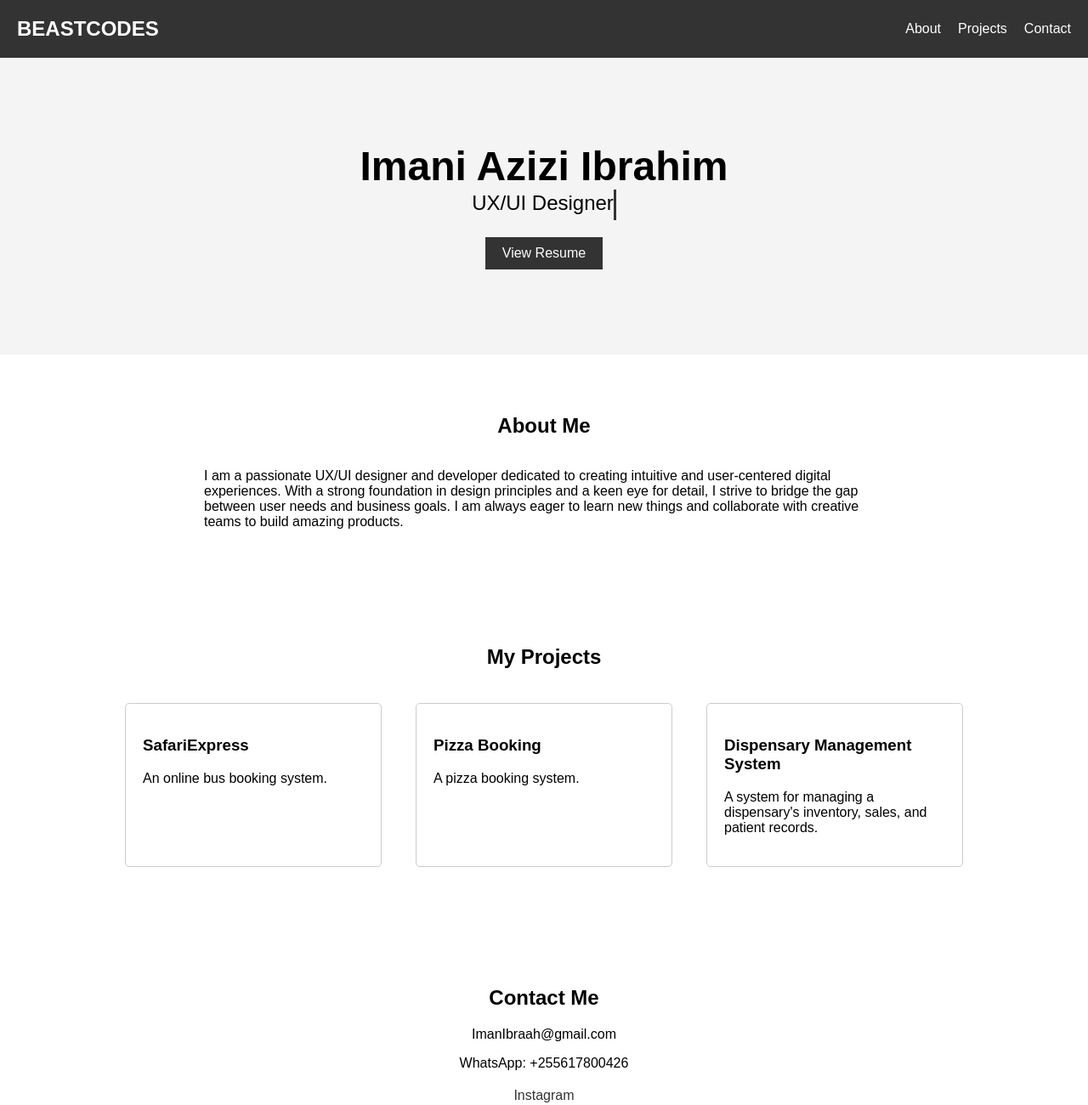
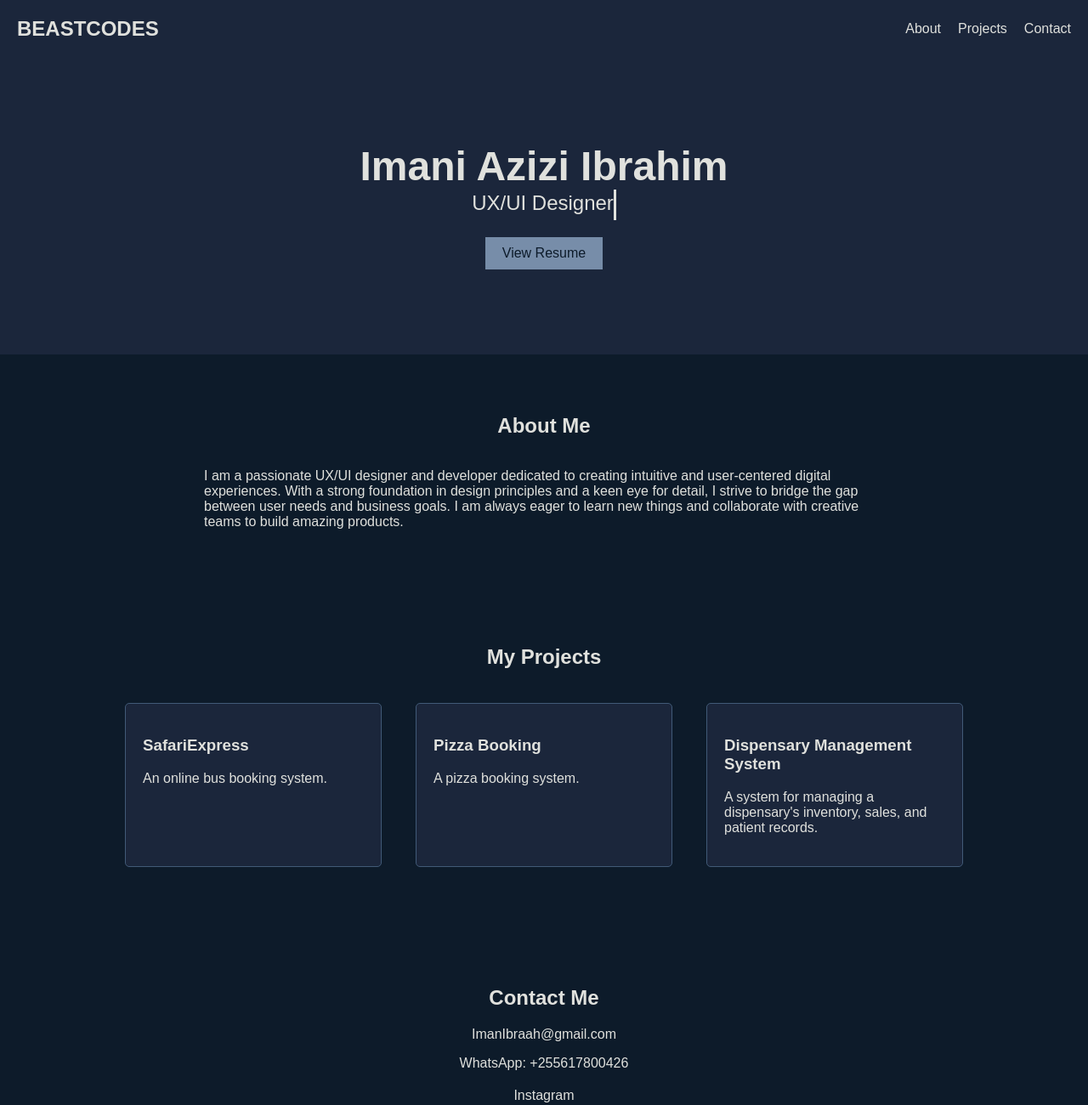
Before and after one commit to beastcodes27/portifolio, a plain HTML site: page index.html in a window 1280 px wide. Shown: the whole page at 85% size. Drawn offline with Linux system fonts and the light colour scheme.

Commit message:
Change color scheme to blue

```diff
--- a/style.css
+++ b/style.css
@@ -1,11 +1,13 @@
 body {
     font-family: sans-serif;
     margin: 0;
+    background-color: #0d1b2a;
+    color: #e0e1dd;
 }
 
 header {
-    background-color: #333;
-    color: #fff;
+    background-color: #1b263b;
+    color: #e0e1dd;
     padding: 20px;
 }
 
@@ -31,17 +33,17 @@ nav {
 }
 
 .nav-links a {
-    color: #fff;
+    color: #e0e1dd;
     text-decoration: none;
     transition: color 0.3s;
 }
 
 .nav-links a:hover {
-    color: #ddd;
+    color: #b1a7a6;
 }
 
 #hero {
-    background-color: #f4f4f4;
+    background-color: #1b263b;
     padding: 100px 20px;
     text-align: center;
 }
@@ -49,10 +51,12 @@ nav {
 .hero-text h2 {
     font-size: 3em;
     margin: 0;
+    color: #e0e1dd;
 }
 
 .hero-text p {
     font-size: 1.5em;
+    color: #e0e1dd;
 }
 
 .typed-text-container {
@@ -64,7 +68,7 @@ nav {
     display: inline-block;
     width: 3px;
     height: 1.5em;
-    background-color: #333;
+    background-color: #e0e1dd;
     animation: blink 1s infinite;
     vertical-align: middle;
 }
@@ -80,8 +84,8 @@ nav {
 
 .button {
     display: inline-block;
-    background-color: #333;
-    color: #fff;
+    background-color: #778da9;
+    color: #0d1b2a;
     padding: 10px 20px;
     text-decoration: none;
     margin-top: 20px;
@@ -89,7 +93,7 @@ nav {
 }
 
 .button:hover {
-    background-color: #555;
+    background-color: #415a77;
 }
 
 section {
@@ -109,6 +113,7 @@ section.visible {
 
 #about h2, #projects h2, #contact h2 {
     text-align: center;
+    color: #e0e1dd;
 }
 
 .about-container {
@@ -129,7 +134,8 @@ section.visible {
 .project-card {
     width: 300px;
     margin: 20px;
-    border: 1px solid #ccc;
+    background-color: #1b263b;
+    border: 1px solid #415a77;
     border-radius: 5px;
     overflow: hidden;
     transition: transform 0.3s;
@@ -149,6 +155,7 @@ section.visible {
 
 #contact p {
     text-align: center;
+    color: #e0e1dd;
 }
 
 .social-links {
@@ -158,11 +165,11 @@ section.visible {
 
 .social-links a {
     margin: 0 10px;
-    color: #333;
+    color: #e0e1dd;
     text-decoration: none;
     transition: color 0.3s;
 }
 
 .social-links a:hover {
-    color: #555;
+    color: #b1a7a6;
 }
```
